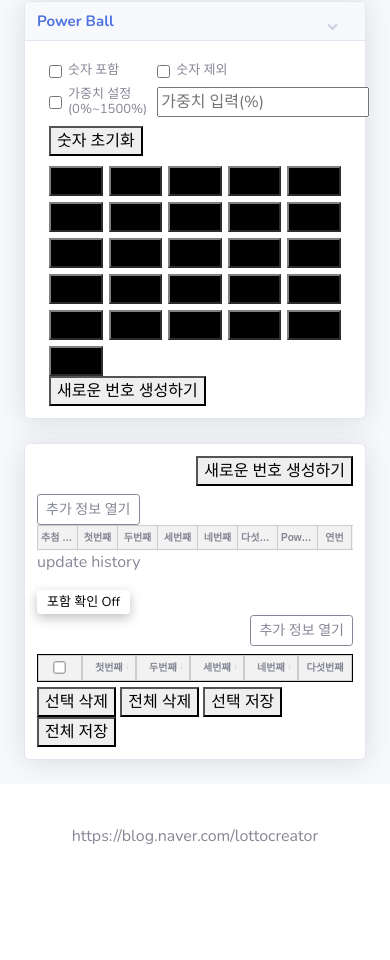
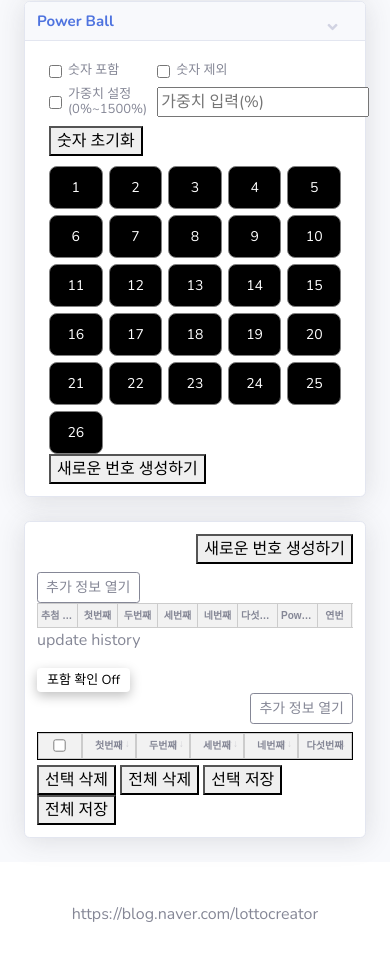
Before and after one commit to dodidoX/powerball, a plain HTML site: page index.html in a window 390 px wide. Shown: the part 1014-1974 px from the top of the page. Before the commit the page ends 1902 px from the top, so only its background shows below. Drawn offline with nearby package versions, Linux system fonts and the light colour scheme.

Commit message:
숫자 수정 중10

```diff
--- a/index.html
+++ b/index.html
@@ -318,6 +318,37 @@
         font-size: 14px;
         padding: 10px 0;
       }
+
+      /* =========================
+        Power Ball Buttons
+      ========================= */
+
+      #powerball .number-buttons{
+        display: grid;
+        grid-template-columns: repeat(7, 1fr);
+        gap: 2px;
+      }
+
+      #powerball .pb-number-button{
+        background: #5c0f14;
+        border: 1px solid #7a1c22;
+        color: #fff;
+        border-radius: 4px;
+        cursor: pointer;
+        font-size: 16px;
+        padding: 8px 0;
+        transition: all 0.15s ease;
+      }
+
+      #powerball .pb-number-button:hover{
+        background: #8b1e25;
+        transform: translateY(-1px);
+      }
+
+      #powerball .pb-number-button:active{
+        transform: translateY(1px);
+      }
+
 
       #GeneratedNumbers th,
       #GeneratedNumbers td {
@@ -424,6 +455,22 @@
         -webkit-text-stroke: 0.9px #000;
       }
     }
+
+    @media (max-width: 576px){
+
+      #powerball .number-buttons{
+        grid-template-columns: repeat(5, 1fr) !important;
+        gap: 6px !important;
+      }
+
+      #powerball .pb-number-button{
+        border-radius: 8px;
+        font-size: 14px;
+        padding: 10px 0;
+      }
+    }
+
+
   </style>
 
 
```
